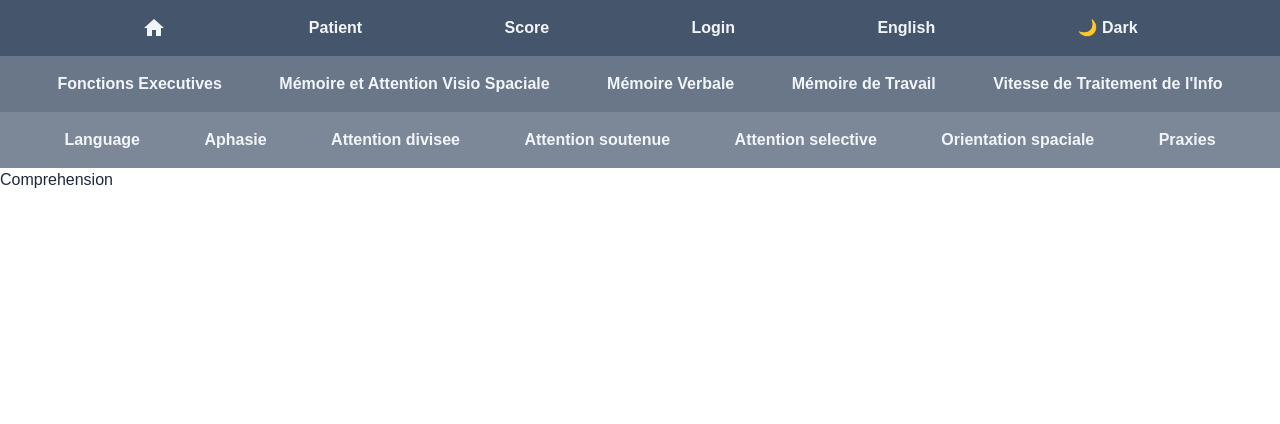
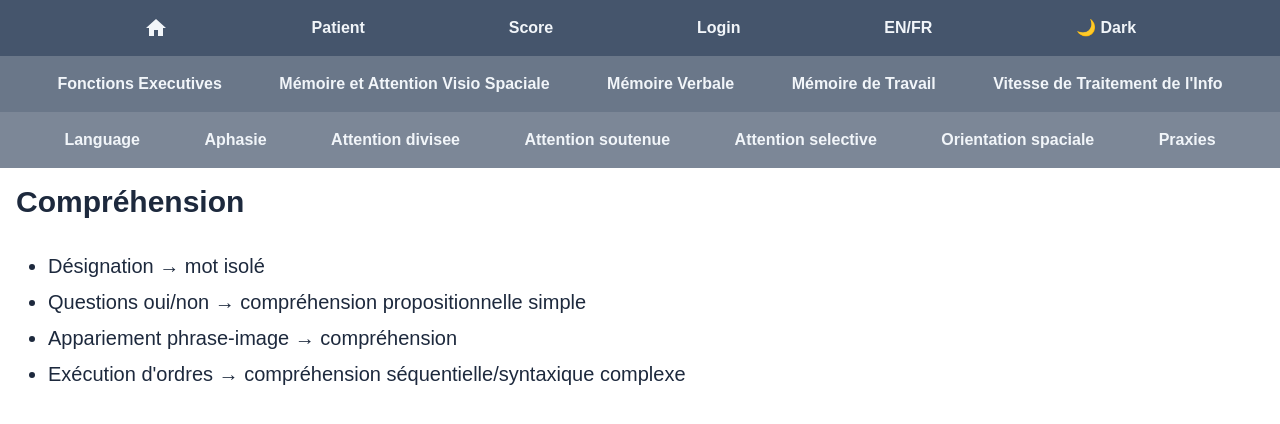
Before and after one commit to TLRKiliann/webapp-np-one, a Next.js app in the folder my-app/: page /language/comprehension in a window 1280 px wide. Shown: the top 424 px of the page. Built offline with nearby package versions, Linux system fonts and the light colour scheme.

Commit message:
some changes OR created

```diff
--- a/my-app/app/language/comprehension/[id]/page.tsx
+++ b/my-app/app/language/comprehension/[id]/page.tsx
@@ -0,0 +1,45 @@
+import AppariementPhrase from "@/app/ui/language-exo/comprehensionExo/AppariementPhrase";
+import ComprehensionPropo from "@/app/ui/language-exo/comprehensionExo/ComprehensionPropo";
+import DesignationIsole from "@/app/ui/language-exo/comprehensionExo/DesignationIsole";
+import ExecutionOrdre from "@/app/ui/language-exo/comprehensionExo/ExecutionOrdre";
+
+const tasks = {
+    "1":{
+        title: "Désignation → mot isolé",
+        description: "Désigner l'image correspondant à un mot entendu parmi 4 distracteurs",
+        component: <DesignationIsole />
+    },
+    "2": {
+        title: "Questions oui/non → compréhension propositionnelle simple",
+        description: "Exécuter des consignes orales de complexité croissante ('touche le crayon, puis le verre')",
+        component: <ComprehensionPropo />
+    },
+    "3": {
+        title:"Appariement phrase-image → compréhension",
+        description: "Répondre par oui/non à des questions simples puis complexes",
+        component: <AppariementPhrase />
+    },
+    "4": {
+        title: "Exécution d'ordres → compréhension séquentielle/syntaxique complexe",
+        description: "Associer une phrase entendue à l'image correspondante",
+        component: <ExecutionOrdre />
+    }
+} as const;
+
+export default async function ComprehensionExo({params}: {params: Promise<{ id: string }>}) {
+
+    const { id } = await params;
+    const task = tasks[id as keyof typeof tasks];
+
+    return (
+        <div className="p-4">
+            <h1 className="text-3xl font-bold">{task.title}</h1>
+
+            <p className="mt-4 mb-6 ml-4">{task.description}</p>
+
+            <div className="w-auto h-[70vh] border mx-4">
+                {task.component}
+            </div>
+        </div>
+    );
+};
--- a/my-app/app/language/comprehension/page.tsx
+++ b/my-app/app/language/comprehension/page.tsx
@@ -1,13 +1,36 @@
+import Link from "next/link";
+
 export default function Comprehension() {
     return (
-        <div>
-            <h1>Comprehension</h1>
+        <div className="p-4">
+
+            <h1 className="text-3xl font-bold">Compréhension</h1>
+
+            <nav className="mt-8 ml-8">
+                <ul className="list-disc">
+                    <li className="text-xl hover:text-green-500 mb-2">
+                        <Link href="/language/comprehension/1">
+                            Désignation → mot isolé
+                        </Link>
+                    </li>
+                    <li className="text-xl hover:text-green-500 mb-2">
+                        <Link href="/language/comprehension/2">
+                            Questions oui/non → compréhension propositionnelle simple
+                        </Link>
+                    </li>
+                    <li className="text-xl hover:text-green-500 mb-2">
+                        <Link href="/language/comprehension/3">
+                            Appariement phrase-image → compréhension
+                        </Link>
+                    </li>
+                    <li className="text-xl hover:text-green-500 mb-2">
+                        <Link href="/language/comprehension/4">
+                            Exécution d'ordres → compréhension séquentielle/syntaxique complexe
+                        </Link>
+                    </li>
+                </ul>
+            </nav>
+
         </div>
-    )
-}
-//   │ Image correspondant à un mot   │ Désignation (ou appariement mot-image  │
-//   │ entendu (parmi 4 distracteurs) │ / compréhension lexicale auditive)     │
-//   ├────────────────────────────────┼────────────────────────────────────────┤
-//   │ Exécuter des consignes orales  │ Exécution d'ordres (ou compréhension   │
-//   │ de complexité croissante       │ syntaxique / compréhension de          │
-//   │                                │ consignes)
+    );
+};
--- a/my-app/app/language/fluence/[id]/page.tsx
+++ b/my-app/app/language/fluence/[id]/page.tsx
@@ -1,6 +1,6 @@
-import FluenceSemantic from "@/app/ui/fluenceExo/FluenceSemantic";
-import FluenceLitterale from "@/app/ui/fluenceExo/FluenceLitterale";
-import AssociationSemantic from "@/app/ui/fluenceExo/AssociationSemantic";
+import FluenceSemantic from "@/app/ui/language-exo/fluenceExo/FluenceSemantic";
+import FluenceLitterale from "@/app/ui/language-exo/fluenceExo/FluenceLitterale";
+import AssociationSemantic from "@/app/ui/language-exo/fluenceExo/AssociationSemantic";
 
 const tasks = {
     "1": {
--- a/my-app/app/language/repetition/page.tsx
+++ b/my-app/app/language/repetition/page.tsx
@@ -1,7 +1,35 @@
+import Link from "next/link";
+
 export default function Repetition() {
     return (
-        <div>
-            <h1>Répétition</h1>
+        <div className="p-4">
+
+            <h1 className="text-3xl font-bold">Répétition</h1>
+
+            <nav className="mt-8 ml-8">
+                <ul className="list-disc">
+                    <li className="text-xl hover:text-green-500 mb-2">
+                        <Link href="/language/repetition/1">
+                            Intégrité de la voie lexicale + phonologique
+                        </Link>
+                    </li>
+                    <li className="text-xl hover:text-green-500 mb-2">
+                        <Link href="/language/repetition/2">
+                            Mémoire de travail verbale (empan)
+                        </Link>
+                    </li>
+                    <li className="text-xl hover:text-green-500 mb-2">
+                        <Link href="/language/repetition/3">
+                            Boucle phonologique pure (sans appui lexical)
+                        </Link>
+                    </li>
+                    <li className="text-xl hover:text-green-500 mb-2">
+                        <Link href="/language/repetition/4">
+                            Contourne le manque de fluence via l'hémisphère droit
+                        </Link>
+                    </li>
+                </ul>
+            </nav>
         </div>
     )
 }
--- a/my-app/app/ui/fluenceExo/AssociationSemantic.tsx
+++ /dev/null
@@ -1,7 +0,0 @@
-export default function AssociationSemantic() {
-    return (
-        <div>
-
-        </div>
-    )
-}
--- a/my-app/app/ui/fluenceExo/FluenceLitterale.tsx
+++ /dev/null
@@ -1,7 +0,0 @@
-export default function FluenceLitterale() {
-    return (
-        <div>
-
-        </div>
-    )
-}
--- a/my-app/app/ui/fluenceExo/FluenceSemantic.tsx
+++ /dev/null
@@ -1,7 +0,0 @@
-export default function FluenceSemantic() {
-    return (
-        <div>
-
-        </div>
-    )
-}
--- a/my-app/app/ui/menu/OverMenu.tsx
+++ b/my-app/app/ui/menu/OverMenu.tsx
@@ -28,7 +28,7 @@ export default function OverMenu() {
                 </li>
                 <li className="my-4">
                     <Link href="">
-                        English
+                        EN/FR
                     </Link>
                 </li>
                 <li className="my-4">
```
Also changed, not shown: 1 other file (tests, documents, lock files or other folders).
